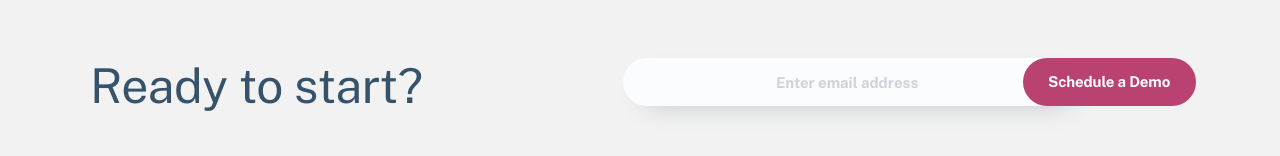
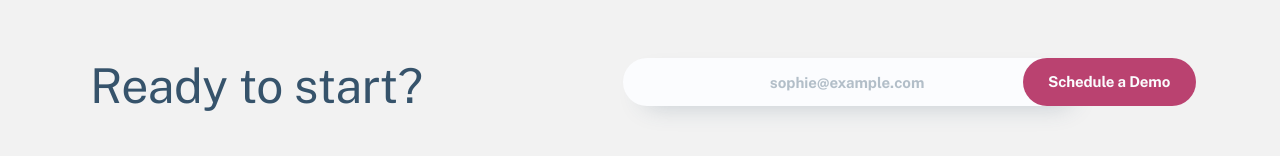
Before and after one commit to shaunvan119/payapi-website, a React (Create React App) app: page /Price in a window 1280 px wide. Shown: the part 878-1034 px from the top of the page. Built offline with nearby package versions, Linux system fonts and the light colour scheme.

Commit message:
css clean up

```diff
--- a/src/components/Contact.js
+++ b/src/components/Contact.js
@@ -7,7 +7,7 @@ import emailjs from "@emailjs/browser";
 
 const Result = () => {
   return (
-    <p>Your request has been sent, we will be contact soon with booking times</p>
+    <p className="result-book-demo">Your request has been sent, we will be contact soon with booking times</p>
   );
 };
 
@@ -42,10 +42,10 @@ const Contact = () => {
   return (
      <div className="form-section">
       <form className="form-input-section"  ref={form} onSubmit={sendEmail}>
-        <input className="input-field" type="email" name="user_email" value="Enter email address" />
+        <input  className="input-field" type="email" name="user_email" placeholder="sophie@example.com" />
         <input className="schedule-demo"  type="submit" value="Schedule a Demo" />
       </form>
-      <div className="result-p"> {result ? <Result/> : null}</div>
+      <div className="result"> {result ? <Result/> : null}</div>
    </div>
   );
 };
--- a/src/components/ContactForm.js
+++ b/src/components/ContactForm.js
@@ -10,7 +10,9 @@ import Header from "./Header";
 
 const Result = () => {
   return (
+
     <p className="result-msg">Your message has been sent</p>
+
   );
 };
 
--- a/src/components/MainMid.js
+++ b/src/components/MainMid.js
@@ -5,6 +5,7 @@ import oracle from "../assets/shared/desktop/oracle.svg"
 import google from "../assets/shared/desktop/google.svg"
 import nvidia from "../assets/shared/desktop/nvidia.svg"
 import hewlettpackard from "../assets/shared/desktop/hewlett-packard.svg"
+import { Link } from "react-router-dom"
 
 function MainMid() {
 
@@ -14,7 +15,7 @@ function MainMid() {
             <div className="main-mid-left">
                 <h2 className="mid-heading">Who we work with</h2>
                 <p className="mid-p">Today, millions of people around the world have successfully<br/> connected their accounts to apps they love using our API. We <br/> provide developers with the tools they need to create easy and<br/>accessible experiences for their users.  </p>
-                 <button className="about-us">About us</button>
+                 <Link to="/About"><button className="about-us">About us</button></Link>
             </div>
             <div className="logo-grid">
                  <img src={tesla} alt="Logo" className="tesla" />
--- a/src/index.css
+++ b/src/index.css
@@ -96,6 +96,8 @@ top: -172px;
   bottom: 450px;
 
 }
+
+
 
 .main-mid-section {
   display: flex;
@@ -285,6 +287,16 @@ ul {
 }
 
 /*Typography*/
+
+::placeholder { /* Chrome, Firefox, Opera, Safari 10.1+ */
+  color: #6C8294;
+  opacity: .5; /* Firefox */
+}
+
+.result-book-demo {
+  color: #BA4270;
+  font-family: Public Sans;
+}
 
 .input-contact {
   color: #6C8294;
@@ -862,6 +874,11 @@ height: 267px;
  padding-bottom: 80px;
 }
 
+.result-book-demo {
+  margin-top: 65px;
+  font-size: 12px;
+}
+
 
 /*MQ mobile pice*/
 
@@ -981,3 +998,13 @@ height: 267px;
 }
 
 }
+
+
+
+
+@media  (min-width: 1052px) {
+.phoneMobile {
+  display: none;
+}
+
+}
```
